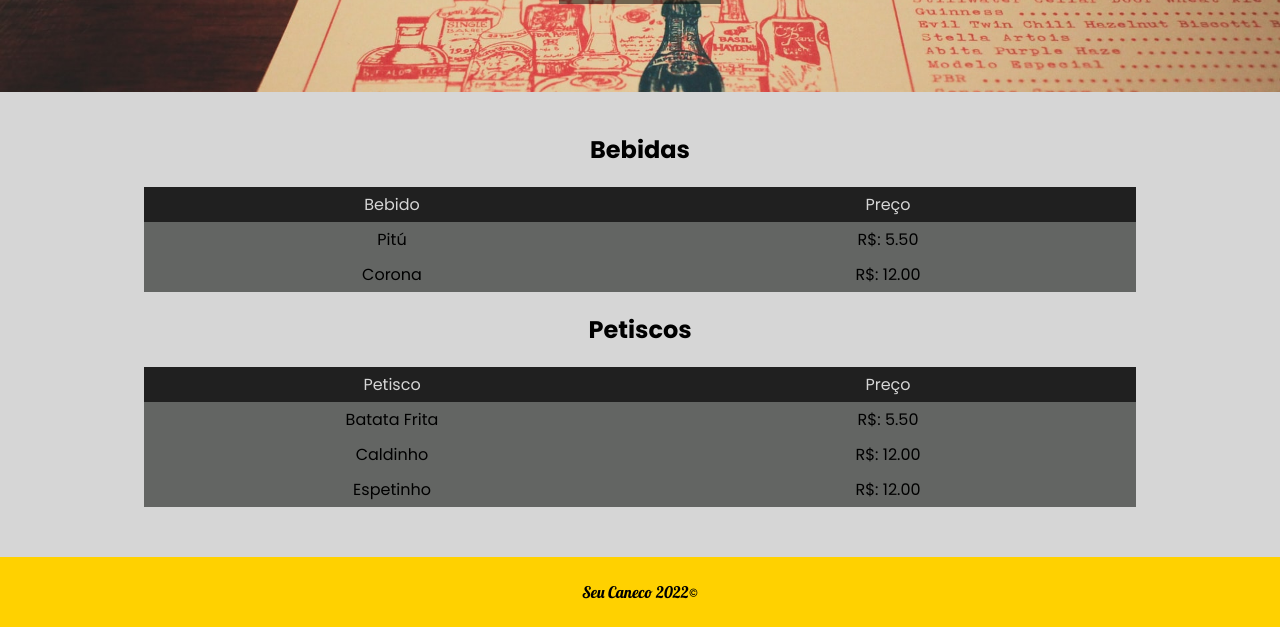
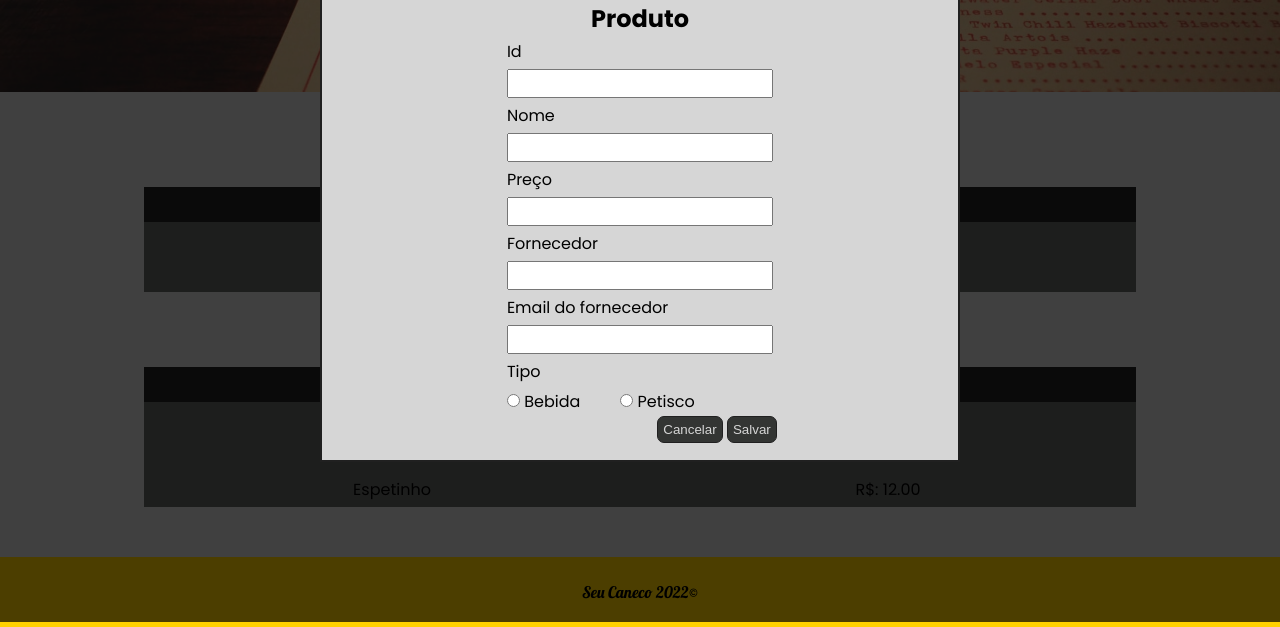
Before and after one commit to WIllBarbosa1/seuCaneco, a plain HTML site: page menu.html in a window 1280 px wide. Shown: the part 178-805 px from the top of the page. Drawn offline with Linux system fonts and the light colour scheme.

Commit message:
feat: modal

```diff
--- a/menu.html
+++ b/menu.html
@@ -72,6 +72,38 @@
           </tbody>
         </table>
       </section>
+      <div class="modal">
+        <div class="modal-container">
+          <h2>Produto</h2>
+          <div class="modal-content">
+            <label for="productId">Id</label>
+            <input type="text" name="id" id="productId" />
+            <label for="productName">Nome</label>
+            <input type="text" name="nome" id="productName" />
+            <label for="productValue">Preço</label>
+            <input type="text" name="preco" id="productValue" />
+            <label for="productProvider">Fornecedor</label>
+            <input type="text" name="provider" id="productProvider" />
+            <label for="productProviderEmail">Email do fornecedor</label>
+            <input type="email" name="email" id="productProviderEmail" />
+            <p class="sub-title">Tipo</p>
+            <div class="modal-radio">
+              <div>
+                <input type="radio" name="tipe" value="Bebida" />
+                <label for="Bebida">Bebida</label>
+              </div>
+              <div>
+                <input type="radio" name="tipe" value="Petisco" />
+                <label for="Petisco">Petisco</label>
+              </div>
+            </div>
+          </div>
+          <div class="modal-buttons">
+            <button class="secondary-button">Cancelar</button>
+            <button class="primary-button">Salvar</button>
+          </div>
+        </div>
+      </div>
     </main>
     <footer id="footer"><span>Seu Caneco 2022&copy;</span></footer>
     <script src="script.js"></script>
--- a/style.css
+++ b/style.css
@@ -347,3 +347,97 @@ body {
   justify-content: center;
   padding: 20px;
 }
+
+.modal {
+  position: absolute;
+  z-index: 5;
+  left: 0;
+  top: 0;
+  width: 100vw;
+  height: 100vh;
+  display: flex;
+  align-items: center;
+  justify-content: center;
+  background-color: rgba(0, 0, 0, 0.7);
+}
+
+.modal-container {
+  background-color: #D6D6D6;
+  width: 50vw;
+  height: 60vh;
+  text-align: center;
+  display: flex;
+  align-items: center;
+  justify-content: center;
+  flex-direction: column;
+  border: 2px solid #202020;
+}
+
+.modal-content {
+  width: 90%;
+  height: 80%;
+  padding: 20px;
+  display: flex;
+  gap: 5px;
+  align-items: center;
+  justify-content: center;
+  flex-direction: column;
+}
+
+.modal-content > input {
+  padding: 5px;
+  width: 50%;
+}
+
+.modal-content > label {
+  text-align: left !important;
+  width: 50%;
+}
+
+.modal-buttons {
+  width: 43%;
+  text-align: right;
+}
+
+.primary-button {
+  padding: 5px;
+  background-color: #333533;
+  border: 1px solid #202020;
+  border-radius: 7px;
+  cursor: pointer;
+  color: #D6D6D6;
+  transition: all linear 0.5s;
+}
+
+.secondary-button {
+  padding: 5px;
+  background-color: #333533;
+  border: 1px solid #202020;
+  border-radius: 7px;
+  cursor: pointer;
+  color: #D6D6D6;
+  transition: all linear 0.5s;
+}
+
+.primary-button:hover {
+  background-color: #202020;
+
+}
+
+.secondary-button:hover {
+  background-color: #202020;
+
+}
+
+.modal-radio {
+  text-align: left;
+  width: 50%;
+  display: flex;
+  align-items: center;
+  gap: 40px;
+}
+
+.sub-title {
+  width: 50%;
+  text-align: left;
+}
```
